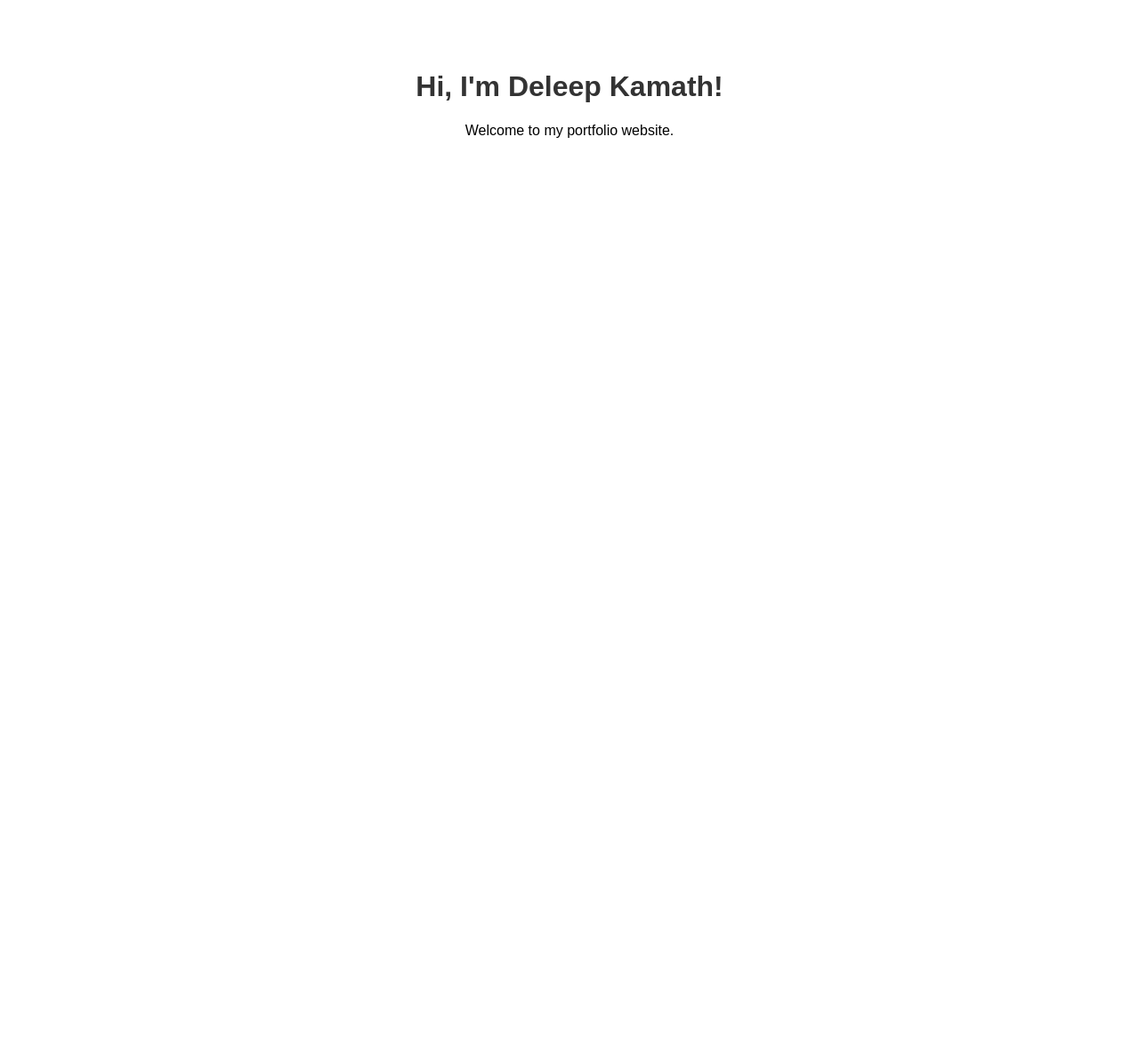
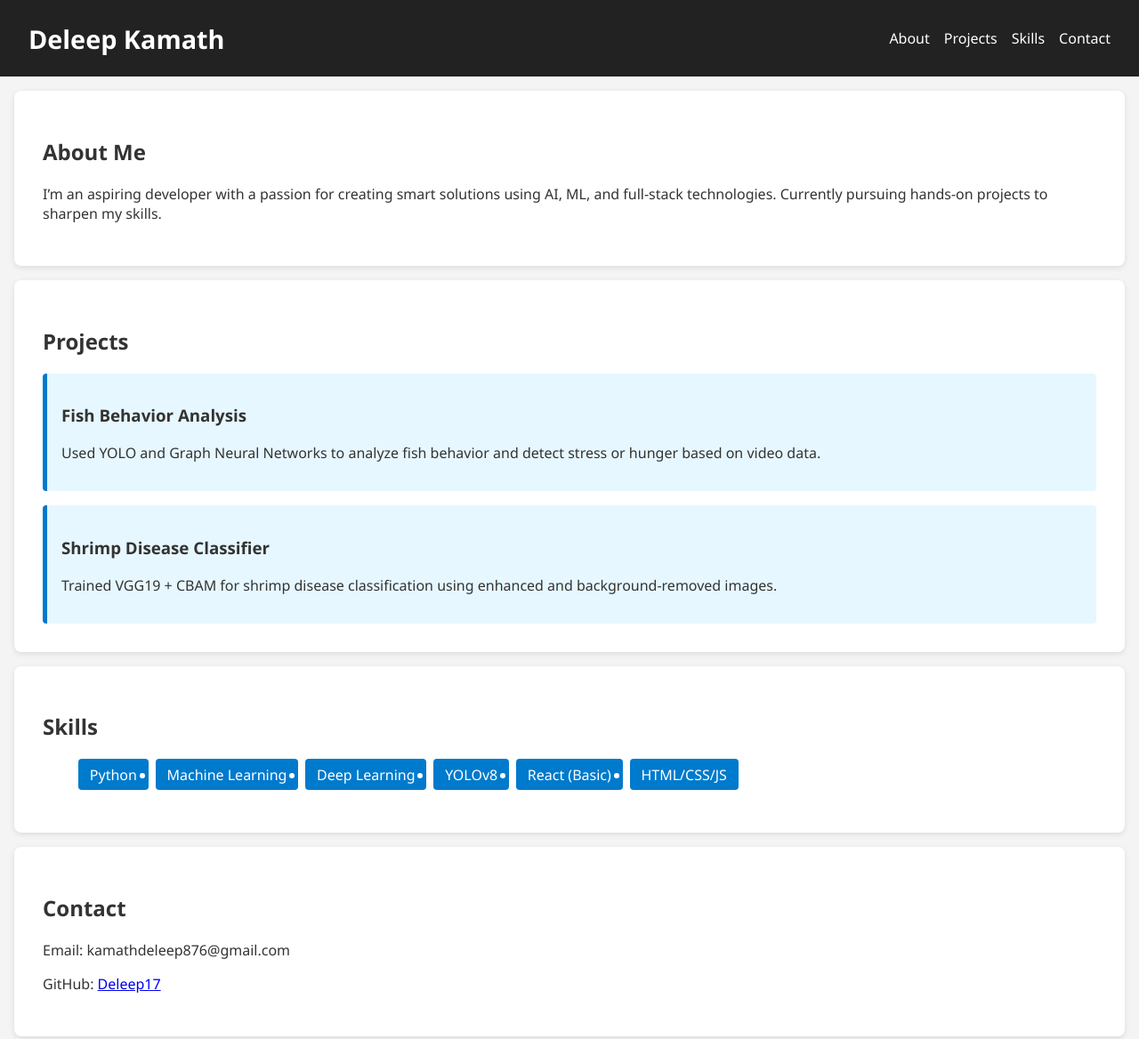
Before and after one commit to Deleep17/Deleep17.github.io, a plain HTML site: page index.html in a window 1280 px wide. Shown: the top 1168 px of the page at 89% size. Before the commit the page ends 800 px from the top, so only its background shows below. Drawn offline with Linux system fonts and the light colour scheme.

Commit message:
Added full portfolio template

```diff
--- a/index.html
+++ b/index.html
@@ -1,16 +1,62 @@
-<!-- index.html -->
 <!DOCTYPE html>
 <html lang="en">
 <head>
-  <meta charset="UTF-8">
-  <title>Deleep Kamath - Portfolio</title>
-  <style>
-    body { font-family: Arial; text-align: center; padding: 50px; }
-    h1 { color: #333; }
-  </style>
+  <meta charset="UTF-8" />
+  <meta name="viewport" content="width=device-width, initial-scale=1.0" />
+  <title>Deleep Kamath | Portfolio</title>
+  <link rel="stylesheet" href="style.css" />
+  <script defer src="script.js"></script>
 </head>
 <body>
-  <h1>Hi, I'm Deleep Kamath!</h1>
-  <p>Welcome to my portfolio website.</p>
+  <header>
+    <h1>Deleep Kamath</h1>
+    <nav>
+      <ul>
+        <li><a href="#about">About</a></li>
+        <li><a href="#projects">Projects</a></li>
+        <li><a href="#skills">Skills</a></li>
+        <li><a href="#contact">Contact</a></li>
+      </ul>
+    </nav>
+  </header>
+
+  <section id="about">
+    <h2>About Me</h2>
+    <p>I’m an aspiring developer with a passion for creating smart solutions using AI, ML, and full-stack technologies. Currently pursuing hands-on projects to sharpen my skills.</p>
+  </section>
+
+  <section id="projects">
+    <h2>Projects</h2>
+    <div class="project-card">
+      <h3>Fish Behavior Analysis</h3>
+      <p>Used YOLO and Graph Neural Networks to analyze fish behavior and detect stress or hunger based on video data.</p>
+    </div>
+    <div class="project-card">
+      <h3>Shrimp Disease Classifier</h3>
+      <p>Trained VGG19 + CBAM for shrimp disease classification using enhanced and background-removed images.</p>
+    </div>
+  </section>
+
+  <section id="skills">
+    <h2>Skills</h2>
+    <ul class="skills-list">
+      <li>Python</li>
+      <li>Machine Learning</li>
+      <li>Deep Learning</li>
+      <li>YOLOv8</li>
+      <li>React (Basic)</li>
+      <li>HTML/CSS/JS</li>
+    </ul>
+  </section>
+
+  <section id="contact">
+    <h2>Contact</h2>
+    <p>Email: kamathdeleep876@gmail.com</p>
+    <p>GitHub: <a href="https://github.com/Deleep17" target="_blank">Deleep17</a></p>
+  </section>
+
+  <footer>
+    <p>© 2025 Deleep Kamath. All rights reserved.</p>
+  </footer>
 </body>
 </html>
--- /dev/null
+++ b/style.css
@@ -0,0 +1,69 @@
+body {
+    margin: 0;
+    font-family: 'Segoe UI', sans-serif;
+    background: #f4f4f4;
+    color: #333;
+  }
+
+  header {
+    background-color: #222;
+    color: white;
+    padding: 1rem 2rem;
+    display: flex;
+    justify-content: space-between;
+    align-items: center;
+  }
+
+  header h1 {
+    margin: 0;
+    font-size: 1.8rem;
+  }
+
+  nav ul {
+    list-style: none;
+    display: flex;
+    gap: 1rem;
+  }
+
+  nav ul li a {
+    color: white;
+    text-decoration: none;
+    font-weight: 500;
+  }
+
+  section {
+    padding: 2rem;
+    background: white;
+    margin: 1rem;
+    border-radius: 8px;
+    box-shadow: 0 2px 6px rgba(0, 0, 0, 0.1);
+  }
+
+  .project-card {
+    background: #e6f7ff;
+    padding: 1rem;
+    margin-top: 1rem;
+    border-left: 5px solid #007acc;
+    border-radius: 4px;
+  }
+
+  .skills-list {
+    display: flex;
+    flex-wrap: wrap;
+    gap: 0.5rem;
+  }
+
+  .skills-list li {
+    background-color: #007acc;
+    color: white;
+    padding: 0.4rem 0.8rem;
+    border-radius: 4px;
+  }
+
+  footer {
+    text-align: center;
+    padding: 1rem;
+    background: #222;
+    color: white;
+    margin-top: 2rem;
+  }
```
Also changed, not shown: style.js (added, +8 -0 lines).
